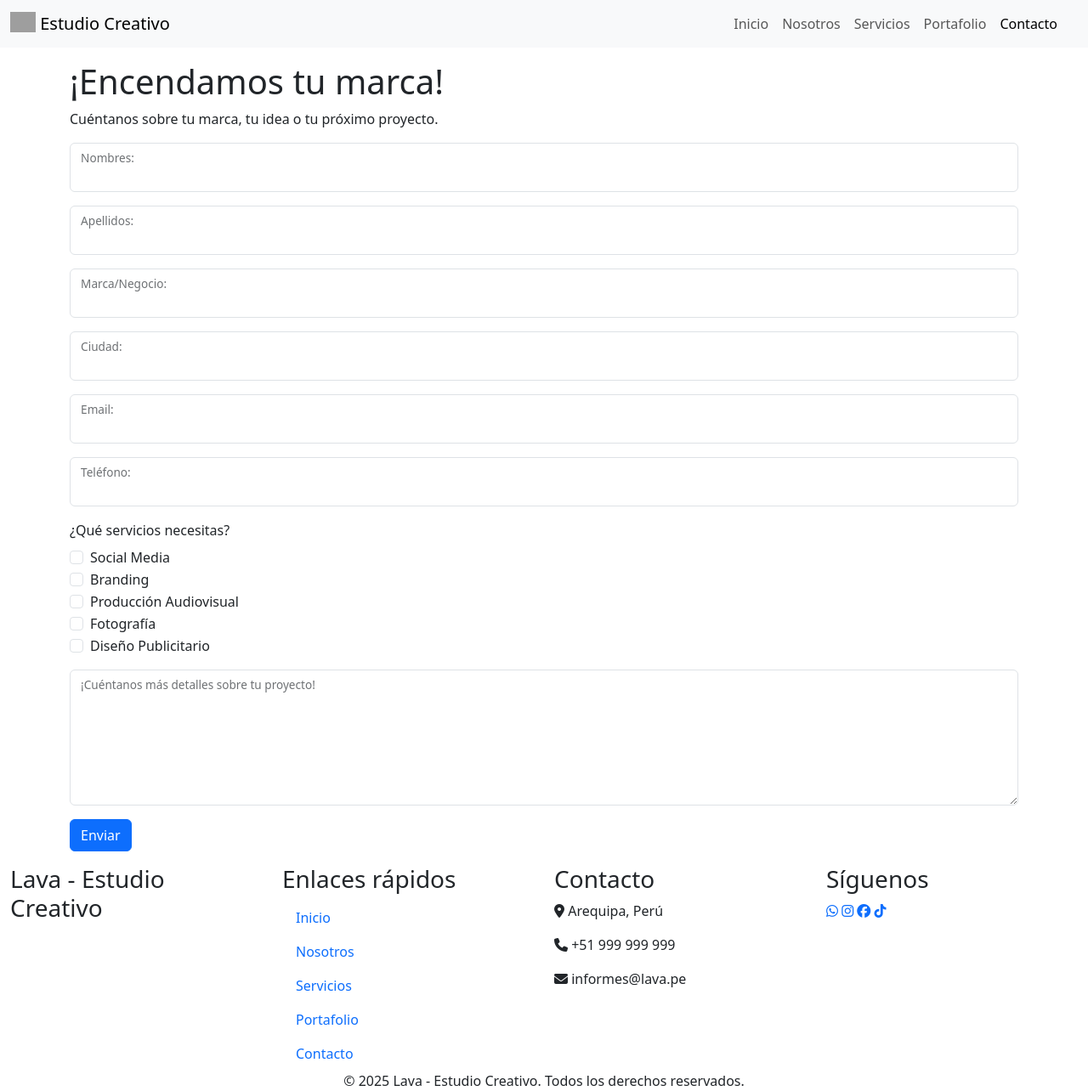
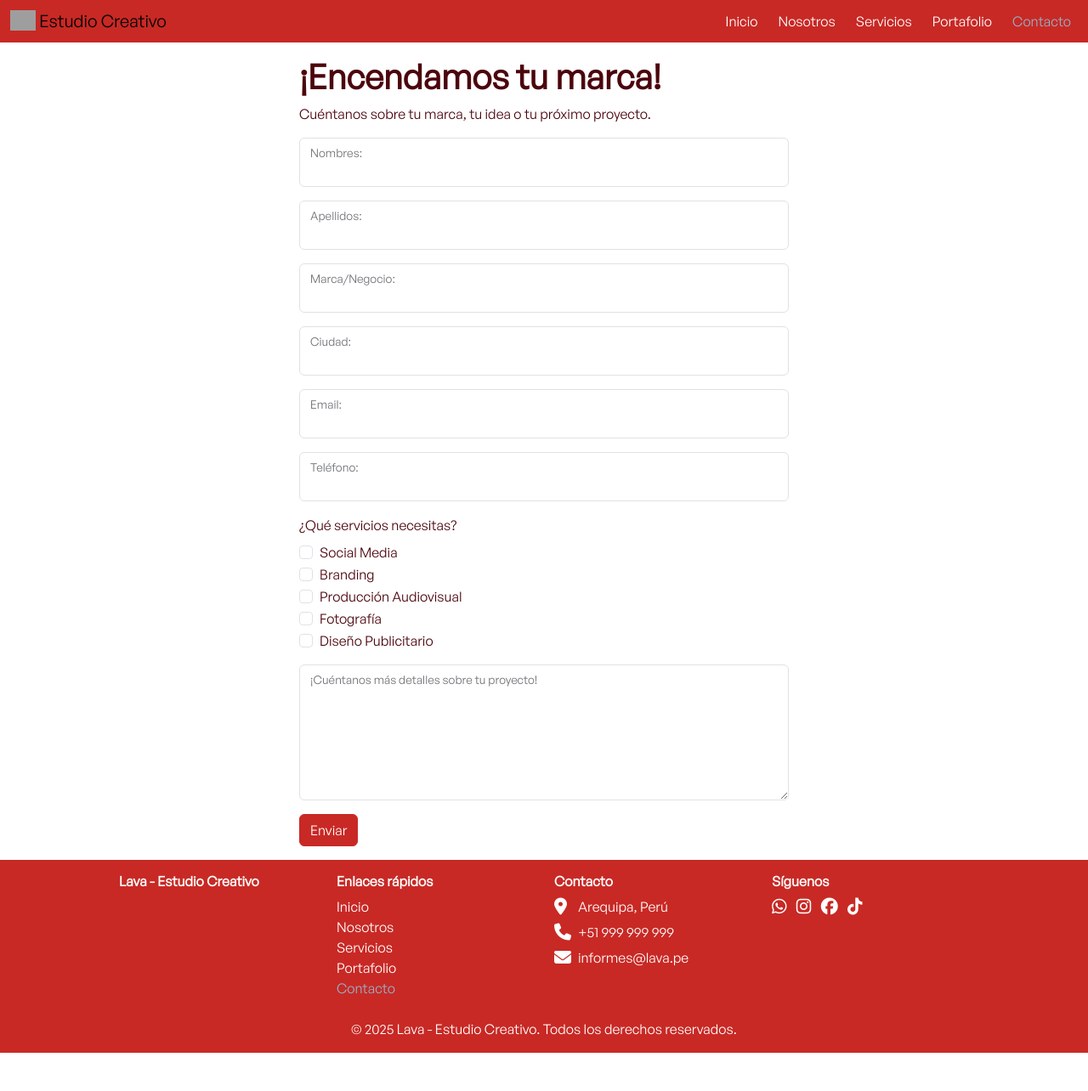
Before and after one commit to javier-dianderas/lava, a plain HTML site: page pages/contacto.html in a window 1280 px wide. Shown: the whole page at 85% size. After the commit the page ends 1239 px from the top, so only its background shows below. Drawn offline with nearby package versions, Linux system fonts and the light colour scheme; grey boxes are pictures that could not be loaded.

Commit message:
Se sobreescribieron estilos de bootstrap para la página de Contacto

```diff
--- /dev/null
+++ b/assets/css/estilos2.css
@@ -0,0 +1,155 @@
+@import url("general-sans.css");
+
+:root {
+    --color-primario: rgb(200, 41, 37);
+    --color-primario-semitransparente: rgba(200, 41, 37, 1);
+    --color-secundario: rgb(76, 5, 13);
+    --color-terciario: rgb(149, 177, 199);
+    --color-fondo: rgb(250, 231, 201);
+    --color-blanco: rgb(255, 255, 255);
+    --color-negro-semistransparente: rgba(0, 0, 0, 0.5);
+    --color-negro-semistransparente-suave: rgba(0, 0, 0, 0.1);
+    --color-borde: #ccc;
+
+    --bs-nav-link-color: var(--color-blanco);
+}
+
+body {
+    background-color: var(--color-blanco);
+    color: var(--color-secundario);
+    font-family: "GeneralSans-Regular";
+    box-sizing: border-box;
+    margin: 0;
+    padding: 0;
+}
+
+.header__nav {
+    background-color: var(--color-primario);
+    --bs-navbar-padding-y: 0;
+}
+
+.header__nav__nav-item {
+    --bs-nav-link-padding-y: 0.8rem;
+}
+
+.header__nav__nav-link {
+    color: var(--color-blanco);
+}
+
+.header__nav__nav-link.active {
+    color: var(--color-terciario) !important;
+}
+
+.header__nav__nav-link:hover {
+    background-color: var(--color-secundario);
+    color: var(--color-terciario);
+}
+
+.header__nav__navbar-toggler {
+    border: 0;
+    color: var(--color-blanco);
+}
+
+.header__nav__navbar-toggler:focus {
+    box-shadow: none;
+}
+
+.header__nav__offcanvas {
+    background-color: var(--color-primario);
+    color: var(--color-blanco);
+}
+
+.header__nav__offcanvas-header {
+    color: var(--color-blanco);
+}
+
+.header__nav__offcanvas-header .btn {
+    color: var(--color-blanco);
+}
+
+.header__nav__offcanvas-header .btn:hover {
+    color: var(--color-terciario);
+}
+
+.footer {
+    background-color: var(--color-primario);
+    color: var(--color-blanco);
+}
+
+.footer__container {
+    max-width: 1024px;
+}
+
+.footer__container p {
+    font-size: 1rem;
+}
+
+.footer__container h4 {
+    font-size: 1rem;
+}
+
+.footer__container--social-links a {
+    color: var(--color-blanco);
+    transition: color 0.2s ease, transform 0.2s ease;
+}
+
+.footer__container--social-links a:hover {
+    color: var(--color-terciario);
+    transform: scale(1.1);
+}
+
+.footer__nav {
+    --bs-nav-link-padding-x: 0;
+}
+
+.footer__nav__nav-link {
+    display: inline;
+    color: var(--color-blanco);
+}
+
+.footer__nav__nav-link.active {
+    color: var(--color-terciario) !important;
+}
+
+.footer__nav__nav-link:hover {
+    color: var(--color-terciario);
+}
+
+.form-floating > label {
+    color: var(--color-secundario);
+}
+
+.nosotros__intro {
+    width: 600px;
+}
+
+.nosotros__form {
+    width: 600px;
+}
+
+.nosotros__btn {
+    --bs-btn-color: var(--color-blanco);
+    --bs-btn-bg: var(--color-primario);
+    --bs-btn-border-color: var(--color-primario);
+    --bs-btn-hover-color: var(--color-terciario);
+    --bs-btn-hover-bg: var(--color-secundario);
+    --bs-btn-hover-border-color: var(--color-secundario);
+    /*--bs-btn-focus-shadow-rgb: 49, 132, 253;
+    --bs-btn-active-color: #fff;
+    --bs-btn-active-bg: #0a58ca;
+    --bs-btn-active-border-color: #0a53be;
+    --bs-btn-active-shadow: inset 0 3px 5px rgba(0, 0, 0, 0.125);
+    --bs-btn-disabled-color: #fff;
+    --bs-btn-disabled-bg: #0d6efd;
+    --bs-btn-disabled-border-color: #0d6efd;
+    background-color: var(--color-primario);
+    color: var(--color-blanco);
+    padding: 10px;
+    border: none;
+    border-radius: 4px;
+    cursor: pointer;
+    width: 160px;
+    font-weight: bold;
+    font-family: "GeneralSans-Regular";
+    font-size: 0.8rem; */
+}
--- a/pages/contacto.html
+++ b/pages/contacto.html
@@ -5,16 +5,16 @@
   <meta charset="UTF-8" />
   <meta name="viewport" content="width=device-width, initial-scale=1.0" />
   <link rel="stylesheet" href="https://cdnjs.cloudflare.com/ajax/libs/font-awesome/6.5.0/css/all.min.css" />
-  <!-- <link rel="stylesheet" href="../assets/css/estilos.css" /> -->
   <title>Contacto</title>
   <link href="https://cdn.jsdelivr.net/npm/bootstrap@5.3.8/dist/css/bootstrap.min.css" rel="stylesheet"
     integrity="sha384-sRIl4kxILFvY47J16cr9ZwB07vP4J8+LH7qKQnuqkuIAvNWLzeN8tE5YBujZqJLB" crossorigin="anonymous">
+  <link rel="stylesheet" href="../assets/css/estilos2.css" />
 </head>
 
 <body>
   <header>
     <!-- Se quitó la clase fixed-top -->
-    <nav class="navbar navbar-expand-md bg-body-tertiary">
+    <nav class="navbar navbar-expand-md header__nav">
       <div class="container-fluid">
         <a class="navbar-brand" href="#">
           <img class="d-inline-block align-text-top"
@@ -22,31 +22,37 @@
             height="24px">
           Estudio Creativo
         </a>
-        <button class="navbar-toggler" type="button" data-bs-toggle="offcanvas" data-bs-target="#offcanvasNavbar"
-          aria-controls="offcanvasNavbar" aria-label="Toggle navigation">
-          <span class="navbar-toggler-icon"></span>
+        <button class="navbar-toggler my-2 py-2 header__nav__navbar-toggler" type="button" data-bs-toggle="offcanvas"
+          data-bs-target="#offcanvasNavbar" aria-controls="offcanvasNavbar" aria-label="Toggle navigation">
+          <!-- <span class="navbar-toggler-icon"></span> -->
+          <i class="fa-solid fa-bars fa-lg"></i>
         </button>
-        <div class="offcanvas offcanvas-end" tabindex="-1" id="offcanvasNavbar" aria-labelledby="offcanvasNavbarLabel">
-          <div class="offcanvas-header">
+        <div class="offcanvas offcanvas-end header__nav__offcanvas" tabindex="-1" id="offcanvasNavbar"
+          aria-labelledby="offcanvasNavbarLabel">
+          <div class="offcanvas-header header__nav__offcanvas-header">
             <h5 class="offcanvas-title" id="offcanvasNavbarLabel">Estudio Creativo</h5>
-            <button type="button" class="btn-close" data-bs-dismiss="offcanvas" aria-label="Close"></button>
+            <button type="button" class="btn ms-auto" data-bs-dismiss="offcanvas" aria-label="Close">
+              <!-- class="btn-close" -->
+              <i class="fa-solid fa-xmark fa-lg"></i>
+            </button>
           </div>
-          <div class="offcanvas-body">
-            <ul class="navbar-nav justify-content-end flex-grow-1 pe-3">
-              <li class="nav-item">
-                <a class="nav-link" href="../index.html">Inicio</a>
+          <div class="offcanvas-body px-0">
+            <ul class="navbar-nav justify-content-end flex-grow-1">
+              <li class="nav-item header__nav__nav-item">
+                <a class="nav-link ps-3 header__nav__nav-link" href="../index.html">Inicio</a>
               </li>
-              <li class="nav-item">
-                <a class="nav-link" href="nosotros.html">Nosotros</a>
+              <li class="nav-item header__nav__nav-item">
+                <a class="nav-link ps-3 header__nav__nav-link" href="nosotros.html">Nosotros</a>
               </li>
-              <li class="nav-item">
-                <a class="nav-link" href="servicios.html">Servicios</a>
+              <li class="nav-item header__nav__nav-item">
+                <a class="nav-link ps-3 header__nav__nav-link" href="servicios.html">Servicios</a>
               </li>
-              <li class="nav-item">
-                <a class="nav-link" href="portafolio.html">Portafolio</a>
+              <li class="nav-item header__nav__nav-item">
+                <a class="nav-link ps-3 header__nav__nav-link" href="portafolio.html">Portafolio</a>
               </li>
-              <li class="nav-item">
-                <a class="nav-link active" aria-current="page" href="contacto.html">Contacto</a>
+              <li class="nav-item header__nav__nav-item">
+                <a class="nav-link ps-3 header__nav__nav-link active" aria-current="page"
+                  href="contacto.html">Contacto</a>
               </li>
             </ul>
           </div>
@@ -55,18 +61,18 @@
     </nav>
   </header>
   <main>
-    <section class="container">
+    <section class="container-xl">
       <div class="mt-3"></div>
-      <div class="row">
-        <div>
-          <h1 class="caption-h2">¡Encendamos tu marca!</h1>
-          <p class="p">
+      <div class="row justify-content-center">
+        <div class="nosotros__intro">
+          <h1 class="fw-bold">¡Encendamos tu marca!</h1>
+          <p>
             Cuéntanos sobre tu marca, tu idea o tu próximo proyecto.
           </p>
         </div>
       </div>
-      <div class="row">
-        <form method="post" action="#">
+      <div class="row justify-content-center">
+        <form class="nosotros__form" method="post" action="#">
           <div class="form-floating mb-3">
             <input class="form-control" id="nombres" name="nombres" type="text" required maxlength="50" />
             <label class="form-label" for="nombres">Nombres:</label>
@@ -123,57 +129,64 @@
           </div>
 
           <div>
-            <button class="btn btn-primary" type="submit">Enviar</button>
+            <button class="btn btn-primary nosotros__btn" type="submit">Enviar</button>
           </div>
         </form>
       </div>
       <div class="mt-3"></div>
     </section>
   </main>
-  <footer>
-    <div class="container-fluid">
+  <footer class="py-3 footer">
+    <div class="container-fluid footer__container">
       <div class="row">
-        <div class="col-3">
-          <h3>Lava - Estudio Creativo</h3>
+        <div class="col-12 col-sm-6 col-md-3 mb-4">
+          <h4 class="fw-bold">Lava - Estudio Creativo</h4>
         </div>
-        <div class="col-3">
-          <h3>Enlaces rápidos</h3>
-          <ul class="nav flex-column">
+        <div class="col-12 col-sm-6 col-md-3 mb-4">
+          <h4 class="fw-bold">Enlaces rápidos</h4>
+          <ul class="nav flex-column footer__nav">
             <li class="nav-item">
-              <a class="nav-link" href="../index.html">Inicio</a>
+              <a class="nav-link footer__nav__nav-link" href="../index.html">Inicio</a>
             </li>
             <li class="nav-item">
-              <a class="nav-link" href="nosotros.html">Nosotros</a>
+              <a class="nav-link footer__nav__nav-link" href="nosotros.html">Nosotros</a>
             </li>
             <li class="nav-item">
-              <a class="nav-link" href="servicios.html">Servicios</a>
+              <a class="nav-link footer__nav__nav-link" href="servicios.html">Servicios</a>
             </li>
             <li class="nav-item">
-              <a class="nav-link" href="portafolio.html">Portafolio</a>
+              <a class="nav-link footer__nav__nav-link" href="portafolio.html">Portafolio</a>
             </li>
             <li class="nav-item">
-              <a class="nav-link active" aria-current="page" href="contacto.html">Contacto</a>
+              <a class="nav-link footer__nav__nav-link active" aria-current="page" href="contacto.html">Contacto</a>
             </li>
           </ul>
         </div>
-        <div class="col-3">
-          <h3>Contacto</h3>
-          <p><i class="fa-solid fa-location-dot"></i> Arequipa, Perú</p>
-          <p><i class="fa-solid fa-phone"></i> +51 999 999 999</p>
-          <p><i class="fa-solid fa-envelope"></i> informes@lava.pe</p>
+        <div class="col-12 col-sm-6 col-md-3 mb-4">
+          <h4 class="fw-bold">Contacto</h4>
+          <div class="d-grid" style="grid-template-columns: auto 1fr; grid-template-rows: repeat(3, 30px);">
+            <div><i class="fa-solid fa-location-dot fa-lg"></i></div>
+            <div class="ps-2">Arequipa, Perú</div>
+            <div><i class="fa-solid fa-phone fa-lg"></i></div>
+            <div class="ps-2">+51 999 999 999</div>
+            <div><i class="fa-solid fa-envelope fa-lg"></i></div>
+            <div class="ps-2">informes@lava.pe</div>
+          </div>
         </div>
-        <div class="col-3">
-          <h3>Síguenos</h3>
-          <div class="social-links">
-            <a href="#" title="WhatsApp"><i class="fa-brands fa-whatsapp"></i></a>
-            <a href="#" title="Instagram"><i class="fa-brands fa-instagram"></i></a>
-            <a href="#" title="Facebook"><i class="fa-brands fa-facebook"></i></a>
-            <a href="#" title="TikTok"><i class="fa-brands fa-tiktok"></i></a>
+        <div class="col-12 col-sm-6 col-md-3 mb-4">
+          <h4 class="fw-bold">Síguenos</h4>
+          <div class="footer__container--social-links">
+            <a class="me-2" href="#" title="WhatsApp"><i class="fa-brands fa-whatsapp fa-lg"></i></a>
+            <a class="me-2" href="#" title="Instagram"><i class="fa-brands fa-instagram fa-lg"></i></a>
+            <a class="me-2" href="#" title="Facebook"><i class="fa-brands fa-facebook fa-lg"></i></a>
+            <a class="me-2" href="#" title="TikTok"><i class="fa-brands fa-tiktok fa-lg"></i></a>
           </div>
         </div>
       </div>
       <div class="row text-center">
-        <span>© 2025 Lava - Estudio Creativo. Todos los derechos reservados.</span>
+        <div class="col-12">
+          <span>© 2025 Lava - Estudio Creativo. Todos los derechos reservados.</span>
+        </div>
       </div>
     </div>
   </footer>
```
